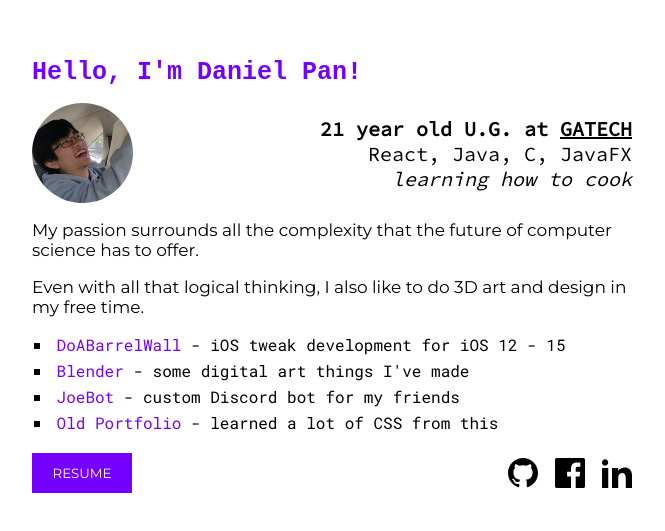
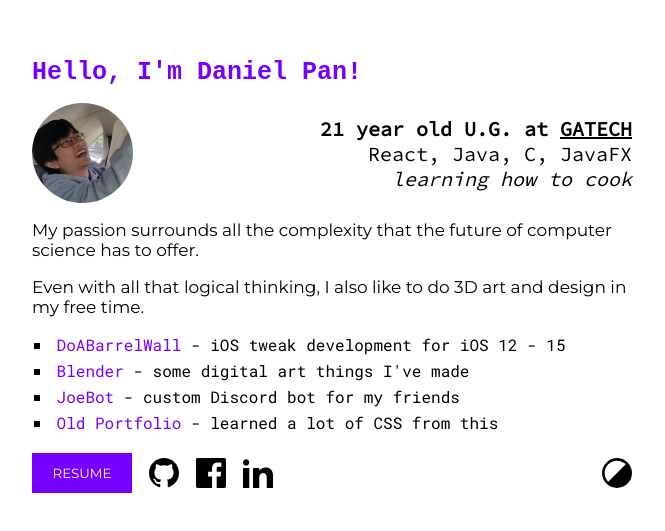
Before and after one commit to denialpan/portfolioV2, a React (Create React App) app: page /#/ in a window 1280 px wide. Shown: the part 133-664 px from the top of the page, without its empty margins (308-973 px from the left). Built offline with nearby package versions, Linux system fonts and the light colour scheme; a web font is replaced by a local one.

Commit message:
dark mode toggle

```diff
--- a/src/pages/home/Home.jsx
+++ b/src/pages/home/Home.jsx
@@ -6,6 +6,8 @@ import pageCSS from './page.module.css'
 import linkedin from '../../images/icons/linkedin.svg'
 import github from '../../images/icons/github.svg'
 import facebook from '../../images/icons/facebook.svg'
+
+import darkThemeToggle from '../../images/icons/dark-theme.svg'
 
 import phrasesJSON from './phrases.json'
 
@@ -149,11 +151,8 @@ function Home() {
 
                     <motion.img
 
-                        whileHover={{borderRadius: "25px", cursor: "pointer"}}
-                        transition={{ease: "circOut", duration: 0.5}}
                         src={me}
                         alt="me"
-                        onClick={() => toggleThemes()}
 
                         title="CLICK TO TOGGLE THEME"
 
@@ -203,6 +202,8 @@ function Home() {
                 </motion.ul>
 
                 <div className={pageCSS['social-container']}>
+
+                    <div style={{display: "flex", gap: 17}}>
                         <motion.button
 
                         whileHover={{color: "#7500FF", backgroundColor: isDark ? "#111111" : "#FFFFFF"}}
@@ -216,12 +217,32 @@ function Home() {
                         <motion.div
 
                             animate={{filter: isDark ? "invert(100%)" : "invert(0%)"}}
+                            transition={{
+                                ease: "linear",
+                                duration: 0.3
+                            }}
                             className={pageCSS['social-icons']}>
                         <a href="https://www.linkedin.com/in/danielpan-/" target="_blank" rel="noreferrer"><img className={pageCSS['social-svg']} src={linkedin} alt="linkedin"></img></a>
                         <a href="https://www.facebook.com/danpan123/" target="_blank" rel="noreferrer"><img className={pageCSS['social-svg']} src={facebook} alt="facebook"></img></a>
                         <a href="https://github.com/denialpan" target="_blank" rel="noreferrer"><img className={pageCSS['social-svg']} src={github} alt="github"></img></a>
 
                         </motion.div>
+                    </div>
+
+                    <motion.div
+
+                        whileHover={{cursor: "pointer"}}
+                        animate={{filter: isDark ? "invert(100%)" : "invert(0%)", transform: isDark ? "rotate(180deg)" : "rotate(0)"}}
+                        transition={{
+
+                            transform: {duration: 0.5, ease: "circIn"},
+                            duration: 0.3
+                        }}
+                        onClick={() => toggleThemes()}
+                    >
+                        <img className={pageCSS['social-svg']} src={darkThemeToggle} alt="toggle"></img>
+                    </motion.div>
+
                 </div>
 
 
--- a/src/pages/home/page.module.css
+++ b/src/pages/home/page.module.css
@@ -22,6 +22,7 @@
     font-family: 'Overpass Mono', monospace;
     font-size: 25px;
     white-space: nowrap;
+    user-select: none;
 }
 
 .me {
```
Also changed, not shown: src/images/icons/dark-theme.svg (added). Lines whose indentation alone changed are shown as unchanged.
